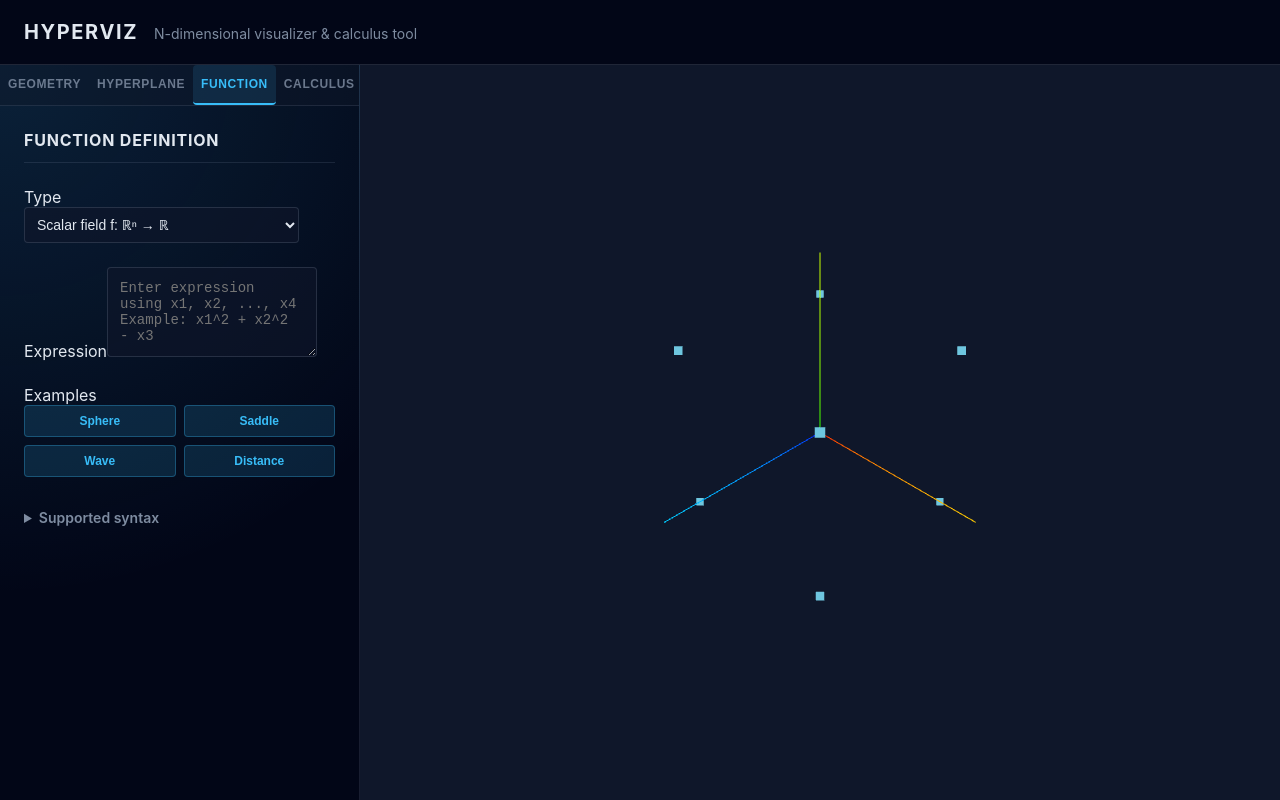
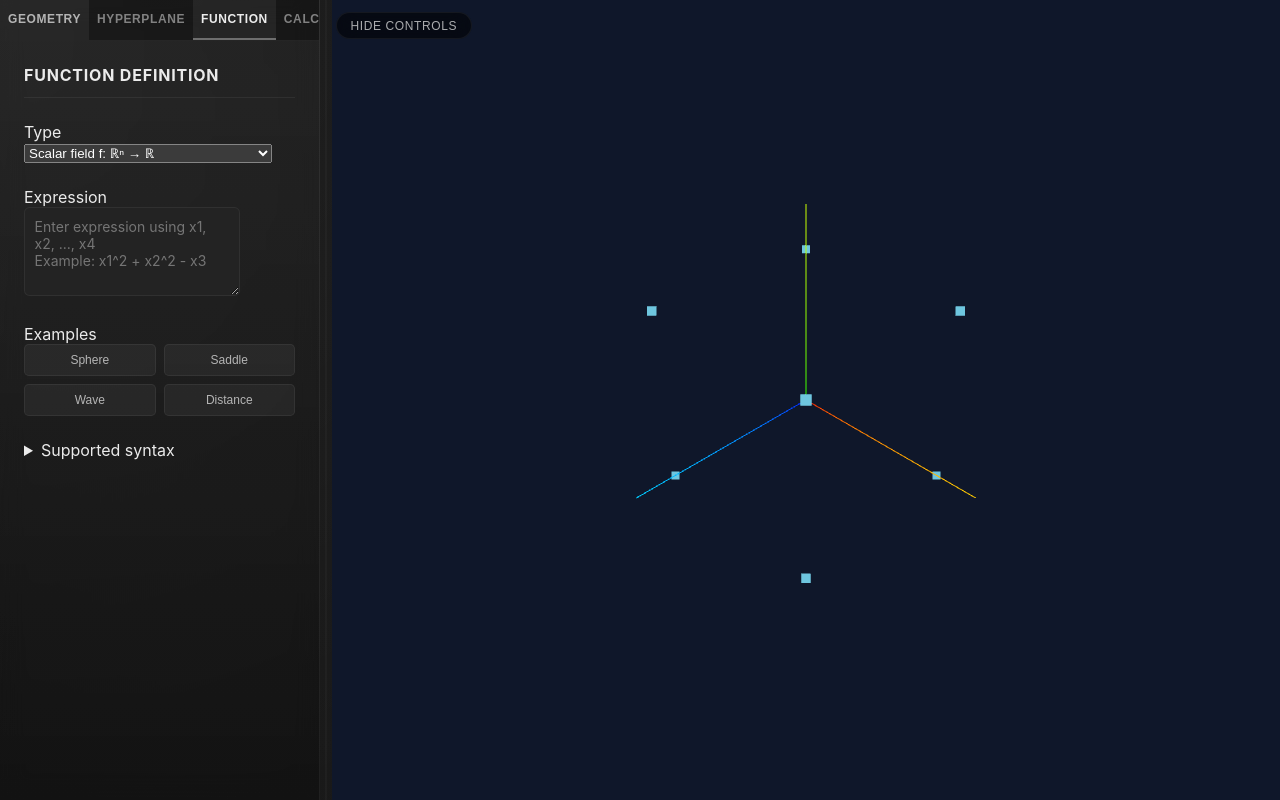
Before and after one commit to rexbrahh/n-dim_vis, a React (Vite) app in the folder ndvis-web/: page / in a window 1280 px wide. Both pictures are taken after a click on the button "FUNCTION". Built offline with nearby package versions, Linux system fonts and the light colour scheme.

Commit message:
ui: make control panel resizable and persistent

```diff
--- a/ndvis-web/src/ui/AppShell.tsx
+++ b/ndvis-web/src/ui/AppShell.tsx
@@ -1,4 +1,5 @@
-import { useState } from "react";
+import { useEffect, useRef, useState } from "react";
+import type { MouseEvent as ReactMouseEvent } from "react";
 import { ControlsPanel } from "@/ui/ControlsPanel";
 import { HyperplanePanel } from "@/ui/HyperplanePanel";
 import { FunctionPanel } from "@/ui/FunctionPanel";
@@ -11,6 +12,15 @@ type PanelTab = "geometry" | "hyperplane" | "function" | "calculus" | "export";
 
 export const AppShell = () => {
   const [activeTab, setActiveTab] = useState<PanelTab>("geometry");
+  const PANEL_WIDTH_KEY = "hyperviz-panel-width";
+  const PANEL_COLLAPSED_KEY = "hyperviz-panel-collapsed";
+
+  const [panelWidth, setPanelWidth] = useState<number>(320);
+  const [isResizing, setIsResizing] = useState<boolean>(false);
+  const [isCollapsed, setIsCollapsed] = useState<boolean>(false);
+
+  const startXRef = useRef(0);
+  const startWidthRef = useRef(panelWidth);
 
   const tabs: { id: PanelTab; label: string }[] = [
     { id: "geometry", label: "Geometry" },
@@ -20,22 +30,98 @@ export const AppShell = () => {
     { id: "export", label: "Export" },
   ];
 
+  useEffect(() => {
+    if (typeof window === 'undefined') {
+      return;
+    }
+
+    const storedWidth = window.localStorage.getItem(PANEL_WIDTH_KEY);
+    const storedCollapsed = window.localStorage.getItem(PANEL_COLLAPSED_KEY);
+
+    if (storedWidth) {
+      const parsed = parseInt(storedWidth, 10);
+      if (!Number.isNaN(parsed)) {
+        setPanelWidth(Math.min(520, Math.max(240, parsed)));
+      }
+    }
+
+    if (storedCollapsed === 'true') {
+      setIsCollapsed(true);
+    }
+  }, []);
+
+  useEffect(() => {
+    if (typeof window === 'undefined' || isResizing) {
+      return;
+    }
+
+    window.localStorage.setItem(PANEL_WIDTH_KEY, String(Math.round(panelWidth)));
+  }, [panelWidth, isResizing]);
+
+  useEffect(() => {
+    if (typeof window === 'undefined') {
+      return;
+    }
+
+    window.localStorage.setItem(PANEL_COLLAPSED_KEY, isCollapsed ? 'true' : 'false');
+  }, [isCollapsed]);
+
+  useEffect(() => {
+    if (!isResizing) {
+      return;
+    }
+
+    const handleMouseMove = (event: MouseEvent) => {
+      const delta = event.clientX - startXRef.current;
+      const nextWidth = Math.min(520, Math.max(240, startWidthRef.current + delta));
+      setPanelWidth(nextWidth);
+    };
+
+    const handleMouseUp = () => {
+      setIsResizing(false);
+    };
+
+    window.addEventListener("mousemove", handleMouseMove);
+    window.addEventListener("mouseup", handleMouseUp);
+
+    return () => {
+      window.removeEventListener("mousemove", handleMouseMove);
+      window.removeEventListener("mouseup", handleMouseUp);
+    };
+  }, [isResizing]);
+
+  const handleResizeStart = (event: ReactMouseEvent<HTMLDivElement>) => {
+    event.preventDefault();
+    if (isCollapsed) {
+      return;
+    }
+    startXRef.current = event.clientX;
+    startWidthRef.current = panelWidth;
+    setIsResizing(true);
+  };
+
+  const toggleCollapsed = () => {
+    setIsCollapsed((prev) => !prev);
+  };
+
+  const panelColumns = isCollapsed ? "0px 0px 1fr" : `${Math.round(panelWidth)}px 12px 1fr`;
+  const toggleOffset = isCollapsed ? 16 : Math.round(panelWidth) + 16;
+
   return (
     <div className="app-shell">
-      <header className="app-shell__header">
-        <h1>HyperViz</h1>
-        <span className="app-shell__subtitle">
-          N-dimensional visualizer & calculus tool
-        </span>
-      </header>
-      <main className="app-shell__main">
-        <div className="panel-container">
+      <main className="app-shell__main" style={{ gridTemplateColumns: panelColumns }}>
+        <div
+          className={`panel-container${isCollapsed ? " panel-container--collapsed" : ""}`}
+          style={{ width: isCollapsed ? 0 : panelWidth }}
+          aria-hidden={isCollapsed}
+        >
           <nav className="panel-tabs">
             {tabs.map((tab) => (
               <button
                 key={tab.id}
                 className={`panel-tab ${activeTab === tab.id ? "active" : ""}`}
                 onClick={() => setActiveTab(tab.id)}
+                tabIndex={isCollapsed ? -1 : 0}
               >
                 {tab.label}
               </button>
@@ -49,7 +135,23 @@ export const AppShell = () => {
             {activeTab === "export" && <ExportPanel />}
           </div>
         </div>
+        <div
+          className={`panel-resizer${isCollapsed ? " panel-resizer--hidden" : ""}${isResizing ? " panel-resizer--active" : ""}`}
+          onMouseDown={handleResizeStart}
+          role="separator"
+          aria-orientation="vertical"
+          aria-hidden={isCollapsed}
+        />
         <SceneViewport />
+        <button
+          type="button"
+          className={`panel-toggle ${isCollapsed ? "collapsed" : ""}`}
+          onClick={toggleCollapsed}
+          aria-expanded={!isCollapsed}
+          style={{ left: `${toggleOffset}px` }}
+        >
+          {isCollapsed ? "Show controls" : "Hide controls"}
+        </button>
       </main>
     </div>
   );
--- a/ndvis-web/src/ui/layout.css
+++ b/ndvis-web/src/ui/layout.css
@@ -1,83 +1,146 @@
 :root {
   color-scheme: dark;
   font-family: "Inter", system-ui, -apple-system, BlinkMacSystemFont, "Segoe UI", sans-serif;
-  background-color: #020617;
-  color: #e2e8f0;
+  --bg-900: #0f0f0f;
+  --bg-850: #151515;
+  --bg-800: #1c1c1c;
+  --bg-750: #232323;
+  --bg-700: #2c2c2c;
+  --contrast-soft: rgba(255, 255, 255, 0.06);
+  --contrast-mid: rgba(255, 255, 255, 0.12);
+  --contrast-strong: rgba(255, 255, 255, 0.2);
+  --text-primary: rgba(247, 247, 247, 0.95);
+  --text-secondary: rgba(247, 247, 247, 0.68);
+  --text-muted: rgba(247, 247, 247, 0.48);
+  --focus-ring: rgba(247, 247, 247, 0.35);
 }
 
 body {
   margin: 0;
+  background: var(--bg-900);
+  color: var(--text-primary);
 }
 
 .app-shell {
   display: grid;
-  grid-template-rows: auto 1fr;
+  grid-template-rows: 1fr;
   min-height: 100vh;
-}
-
-.app-shell__header {
-  display: flex;
-  align-items: baseline;
-  gap: 1rem;
-  padding: 1.25rem 1.5rem;
-  border-bottom: 1px solid rgba(148, 163, 184, 0.2);
-}
-
-.app-shell__header h1 {
-  margin: 0;
-  font-size: 1.25rem;
-  letter-spacing: 0.08em;
-  text-transform: uppercase;
-}
-
-.app-shell__subtitle {
-  font-size: 0.875rem;
-  color: rgba(148, 163, 184, 0.85);
+  background: radial-gradient(circle at top left, rgba(255, 255, 255, 0.08), transparent 60%),
+    linear-gradient(160deg, var(--bg-900), var(--bg-800));
+  position: relative;
 }
 
 .app-shell__main {
+  position: relative;
   display: grid;
-  grid-template-columns: 360px 1fr;
+  grid-template-columns: 320px 12px 1fr;
   min-height: 0;
 }
 
 .panel-container {
   display: flex;
   flex-direction: column;
-  border-right: 1px solid rgba(148, 163, 184, 0.15);
-  background: radial-gradient(circle at top left, rgba(56, 189, 248, 0.15), transparent 65%);
+  border-right: 1px solid var(--contrast-soft);
+  background: linear-gradient(180deg, rgba(255, 255, 255, 0.03), rgba(0, 0, 0, 0.25));
+  backdrop-filter: blur(12px);
+  overflow: hidden;
+  min-width: 0;
+}
+
+.panel-container--collapsed {
+  width: 0 !important;
+  border-right: none;
+}
+
+.panel-container--collapsed .panel-tabs,
+.panel-container--collapsed .panel-content {
+  visibility: hidden;
+  pointer-events: none;
+}
+
+.panel-resizer {
+  position: relative;
+  width: 100%;
+  cursor: col-resize;
+  background: transparent;
+}
+
+.panel-resizer::after {
+  content: "";
+  position: absolute;
+  top: 0;
+  bottom: 0;
+  left: 50%;
+  width: 1px;
+  background: var(--contrast-soft);
+  transform: translateX(-50%);
+  transition: background 0.2s ease;
+}
+
+.panel-resizer:hover::after,
+.panel-resizer--active::after {
+  background: var(--contrast-mid);
+}
+
+.panel-resizer--hidden {
+  cursor: default;
+  pointer-events: none;
+  width: 0;
+}
+
+.panel-toggle {
+  position: absolute;
+  top: 12px;
+  padding: 0.35rem 0.85rem;
+  border-radius: 999px;
+  background: rgba(0, 0, 0, 0.55);
+  color: var(--text-secondary);
+  border: 1px solid var(--contrast-soft);
+  backdrop-filter: blur(10px);
+  cursor: pointer;
+  font-size: 0.75rem;
+  letter-spacing: 0.05em;
+  text-transform: uppercase;
+  transition: color 0.2s ease, border 0.2s ease, background 0.2s ease;
+  z-index: 6;
+}
+
+.panel-toggle:hover {
+  color: var(--text-primary);
+  border-color: var(--contrast-mid);
+  background: rgba(0, 0, 0, 0.7);
 }
 
 .panel-tabs {
   display: flex;
-  border-bottom: 1px solid rgba(148, 163, 184, 0.15);
-  background: rgba(15, 23, 42, 0.4);
+  border-bottom: 1px solid var(--contrast-soft);
+  background: rgba(0, 0, 0, 0.35);
 }
 
 .panel-tab {
   flex: 1;
   padding: 0.75rem 0.5rem;
+  border: none;
   background: transparent;
-  border: none;
-  color: rgba(148, 163, 184, 0.7);
+  color: var(--text-muted);
   font-size: 0.75rem;
+  font-weight: 600;
   text-transform: uppercase;
   letter-spacing: 0.05em;
-  font-weight: 600;
   cursor: pointer;
-  transition: all 0.2s ease;
+  transition: background 0.2s ease, color 0.2s ease;
   border-bottom: 2px solid transparent;
 }
 
 .panel-tab:hover {
-  color: rgba(148, 163, 184, 1);
-  background: rgba(56, 189, 248, 0.08);
+  color: var(--text-secondary);
+  background: var(--contrast-soft);
 }
 
 .panel-tab.active {
-  color: #38bdf8;
-  border-bottom-color: #38bdf8;
-  background: rgba(56, 189, 248, 0.12);
+  color: var(--text-primary);
+  border-bottom-color: var(--focus-ring);
+  background: var(--contrast-soft);
 }
 
 .panel-content {
@@ -95,7 +158,8 @@ body {
   flex-direction: column;
   gap: 1.5rem;
   padding: 1.5rem;
-  height: 100%;
+  background: transparent;
+  color: var(--text-primary);
 }
 
 .controls-panel section {
@@ -107,10 +171,11 @@ body {
 .controls-panel label {
   font-weight: 600;
   font-size: 0.875rem;
+  color: var(--text-secondary);
 }
 
 .controls-panel input[type="range"] {
-  accent-color: #38bdf8;
+  accent-color: rgba(255, 255, 255, 0.7);
 }
 
 .controls-panel__radio {
@@ -120,11 +185,13 @@ body {
   text-transform: uppercase;
   font-size: 0.75rem;
   letter-spacing: 0.05em;
+  color: var(--text-muted);
 }
 
 .scene-viewport {
   position: relative;
   min-height: 0;
+  background: var(--bg-900);
 }
 
 .scene-viewport canvas {
@@ -148,25 +215,28 @@ body {
   font-size: 0.875rem;
   font-weight: 500;
   backdrop-filter: blur(8px);
+  background: rgba(0, 0, 0, 0.35);
+  border: 1px solid var(--contrast-soft);
+  color: var(--text-secondary);
 }
 
 .compute-status.computing {
-  background: rgba(56, 189, 248, 0.15);
-  border: 1px solid rgba(56, 189, 248, 0.4);
-  color: #38bdf8;
+  background: rgba(255, 255, 255, 0.08);
+  border-color: var(--contrast-mid);
+  color: var(--text-primary);
 }
 
 .compute-status.error {
-  background: rgba(239, 68, 68, 0.15);
-  border: 1px solid rgba(239, 68, 68, 0.4);
-  color: #ef4444;
+  background: rgba(0, 0, 0, 0.45);
+  border-color: var(--contrast-mid);
+  color: var(--text-primary);
 }
 
 .spinner {
   width: 1rem;
   height: 1rem;
-  border: 2px solid rgba(56, 189, 248, 0.3);
-  border-top-color: #38bdf8;
+  border: 2px solid rgba(255, 255, 255, 0.18);
+  border-top-color: rgba(255, 255, 255, 0.6);
   border-radius: 50%;
   animation: spin 0.8s linear infinite;
 }
@@ -177,12 +247,11 @@ body {
   }
 }
 
-
 .controls-panel__section-header {
   font-size: 0.75rem;
   letter-spacing: 0.08em;
   text-transform: uppercase;
-  color: rgba(148, 163, 184, 0.7);
+  color: var(--text-muted);
   margin-bottom: 0.5rem;
 }
 
@@ -198,32 +267,30 @@ body {
 .controls-panel__eigenvalues li {
   display: grid;
   grid-template-columns: auto auto auto;
-  gap: 0.5rem;
-  align-items: center;
-  font-family: "JetBrains Mono", "SFMono-Regular", Menlo, monospace;
+  gap: 0.75rem;
+  font-family: "JetBrains Mono", monospace;
   font-size: 0.75rem;
-  padding: 0.4rem 0.5rem;
-  border: 1px solid rgba(148, 163, 184, 0.12);
-  border-radius: 0.4rem;
-  background: rgba(15, 23, 42, 0.35);
+  color: var(--text-secondary);
 }
 
-.controls-panel__eigenvalues li span:nth-child(2) {
-  color: rgba(94, 234, 212, 0.9);
+.controls-panel__basis {
+  display: grid;
+  grid-template-columns: repeat(3, 1fr);
+  gap: 0.5rem;
 }
 
-.controls-panel__eigenvalues li span:nth-child(3) {
-  color: rgba(251, 191, 36, 0.9);
-  text-align: right;
+.controls-panel__basis span {
+  font-family: "JetBrains Mono", monospace;
+  font-size: 0.75rem;
+  color: var(--text-muted);
 }
 
-/* Common panel styles */
 .panel-header {
   display: flex;
   justify-content: space-between;
   align-items: center;
   padding-bottom: 0.75rem;
-  border-bottom: 1px solid rgba(148, 163, 184, 0.15);
+  border-bottom: 1px solid var(--contrast-soft);
 }
 
 .panel-header h2 {
@@ -232,16 +299,16 @@ body {
   font-weight: 700;
   text-transform: uppercase;
   letter-spacing: 0.05em;
+  color: var(--text-primary);
 }
 
 .panel-description {
   font-size: 0.8rem;
-  color: rgba(148, 163, 184, 0.75);
+  color: var(--text-muted);
   margin: 0;
   font-family: "JetBrains Mono", monospace;
 }
 
-/* Hyperplane Panel */
 .coefficient-grid {
   display: flex;
   flex-direction: column;
@@ -258,78 +325,83 @@ body {
 .coefficient-input span {
   font-family: "JetBrains Mono", monospace;
   font-size: 0.75rem;
-  color: rgba(148, 163, 184, 0.7);
+  color: var(--text-muted);
 }
 
-.coefficient-input input {
-  padding: 0.4rem;
-  background: rgba(15, 23, 42, 0.6);
-  border: 1px solid rgba(148, 163, 184, 0.2);
-  border-radius: 0.25rem;
-  color: #e2e8f0;
+.coefficient-input input,
+.function-panel textarea,
+.level-set-input input,
+.probe-coordinate input,
+.resolution-presets button,
+.resolution-custom input,
+.animation-controls input,
+.animation-controls select,
+.export-panel textarea {
+  padding: 0.6rem;
+  background: var(--bg-750);
+  border: 1px solid var(--contrast-soft);
+  border-radius: 0.35rem;
+  color: var(--text-primary);
   font-size: 0.875rem;
+  font-family: inherit;
+  transition: border 0.2s ease, box-shadow 0.2s ease;
 }
 
-.offset-control {
+.coefficient-input input:focus,
+.function-panel textarea:focus,
+.level-set-input input:focus,
+.probe-coordinate input:focus,
+.resolution-custom input:focus,
+.animation-controls input:focus,
+.animation-controls select:focus {
+  outline: none;
+  border-color: var(--focus-ring);
+  box-shadow: 0 0 0 2px rgba(255, 255, 255, 0.08);
+}
+
+.level-set-controls {
+  padding-left: 1.5rem;
   display: flex;
   flex-direction: column;
   gap: 0.5rem;
 }
 
-.color-picker {
+.level-set-list {
+  list-style: none;
+  margin: 0;
+  padding: 0;
   display: flex;
   flex-direction: column;
-  gap: 0.5rem;
+  gap: 0.4rem;
 }
 
-.color-channels {
+.level-set-list li {
   display: flex;
-  flex-direction: column;
-  gap: 0.5rem;
+  justify-content: space-between;
+  align-items: center;
+  padding: 0.5rem 0.6rem;
+  background: var(--bg-750);
+  border: 1px solid var(--contrast-soft);
+  border-radius: 0.3rem;
+  font-size: 0.75rem;
+  font-family: "JetBrains Mono", monospace;
+  color: var(--text-secondary);
 }
 
-.color-channel {
-  display: grid;
-  grid-template-columns: 1rem 1fr 3rem;
-  gap: 0.5rem;
-  align-items: center;
+.level-set-list button {
+  background: transparent;
+  border: none;
+  color: var(--text-muted);
+  cursor: pointer;
+  font-size: 1.1rem;
+  line-height: 1;
+  width: 1.5rem;
+  height: 1.5rem;
+  transition: color 0.2s ease;
 }
 
-.color-channel span {
-  font-size: 0.75rem;
-  font-family: "JetBrains Mono", monospace;
-}
-
-/* Function Panel */
-.function-panel textarea {
-  padding: 0.75rem;
-  background: rgba(15, 23, 42, 0.6);
-  border: 1px solid rgba(148, 163, 184, 0.2);
-  border-radius: 0.25rem;
-  color: #e2e8f0;
-  font-family: "JetBrains Mono", monospace;
-  font-size: 0.875rem;
-  resize: vertical;
-}
-
-.function-panel textarea.error {
-  border-color: rgba(239, 68, 68, 0.6);
-}
-
-.validation-error {
-  font-size: 0.75rem;
-  color: #ef4444;
-  padding: 0.5rem;
-  background: rgba(239, 68, 68, 0.1);
-  border-radius: 0.25rem;
-}
-
-.validation-success {
-  font-size: 0.75rem;
-  color: #10b981;
-  padding: 0.5rem;
-  background: rgba(16, 185, 129, 0.1);
-  border-radius: 0.25rem;
+.level-set-list button:hover {
+  color: var(--text-secondary);
 }
 
 .example-buttons {
@@ -340,33 +412,53 @@ body {
 
 .example-button {
   padding: 0.5rem;
-  background: rgba(56, 189, 248, 0.15);
-  border: 1px solid rgba(56, 189, 248, 0.3);
-  border-radius: 0.25rem;
-  color: #38bdf8;
+  background: rgba(255, 255, 255, 0.05);
+  border: 1px solid var(--contrast-soft);
+  border-radius: 0.3rem;
+  color: var(--text-secondary);
   font-size: 0.75rem;
   cursor: pointer;
-  transition: all 0.2s ease;
+  transition: background 0.2s ease, border 0.2s ease, color 0.2s ease;
 }
 
 .example-button:hover {
-  background: rgba(56, 189, 248, 0.25);
+  background: rgba(255, 255, 255, 0.08);
+  border-color: var(--contrast-mid);
+  color: var(--text-primary);
 }
 
-.syntax-help {
+.validation-error,
+.validation-success,
+.export-warning {
   font-size: 0.75rem;
-  color: rgba(148, 163, 184, 0.75);
-  padding-left: 1.25rem;
-  margin: 0.5rem 0;
+  padding: 0.5rem;
+  border-radius: 0.3rem;
+  border: 1px solid var(--contrast-soft);
+  background: rgba(255, 255, 255, 0.06);
+  color: var(--text-secondary);
 }
 
-/* Calculus Panel */
+.example-button:focus-visible,
+.panel-tab:focus-visible,
+.level-set-list button:focus-visible,
+.export-button:focus-visible,
+.resolution-presets button:focus-visible,
+.controls-panel input[type="range"]:focus-visible {
+  outline: none;
+  box-shadow: 0 0 0 2px rgba(255, 255, 255, 0.16);
+}
+
 .checkbox-label {
   display: flex;
   align-items: center;
   gap: 0.5rem;
   font-size: 0.875rem;
   cursor: pointer;
+  color: var(--text-secondary);
+}
+
+.checkbox-label input[type="checkbox"] {
+  accent-color: rgba(255, 255, 255, 0.7);
 }
 
 .nested-control {
@@ -375,52 +467,7 @@ body {
   align-items: center;
   gap: 0.5rem;
   font-size: 0.8rem;
-}
-
-.level-set-controls {
-  padding-left: 1.5rem;
-  display: flex;
-  flex-direction: column;
-  gap: 0.5rem;
-}
-
-.level-set-input {
-  display: grid;
-  grid-template-columns: 1fr auto;
-  gap: 0.5rem;
-}
-
-.level-set-list {
-  list-style: none;
-  padding: 0;
-  margin: 0;
-  display: flex;
-  flex-direction: column;
-  gap: 0.25rem;
-}
-
-.level-set-list li {
-  display: flex;
-  justify-content: space-between;
-  align-items: center;
-  padding: 0.4rem 0.5rem;
-  background: rgba(15, 23, 42, 0.4);
-  border: 1px solid rgba(148, 163, 184, 0.15);
-  border-radius: 0.25rem;
-  font-size: 0.75rem;
-  font-family: "JetBrains Mono", monospace;
-}
-
-.level-set-list button {
-  background: transparent;
-  border: none;
-  color: #ef4444;
-  cursor: pointer;
-  font-size: 1.25rem;
-  line-height: 1;
-  padding: 0;
-  width: 1.5rem;
-  height: 1.5rem;
+  color: var(--text-muted);
 }
 
 .probe-point-grid {
@@ -435,187 +482,110 @@ body {
   gap: 0.25rem;
   align-items: center;
   font-size: 0.8rem;
-}
-
-.probe-coordinate span {
-  font-family: "JetBrains Mono", monospace;
-  color: rgba(148, 163, 184, 0.7);
-}
-
-/* Export Panel */
-.resolution-presets {
-  display: flex;
-  flex-direction: column;
-  gap: 0.5rem;
+  color: var(--text-muted);
 }
 
 .resolution-presets button {
-  padding: 0.5rem;
-  background: rgba(15, 23, 42, 0.4);
-  border: 1px solid rgba(148, 163, 184, 0.2);
-  border-radius: 0.25rem;
-  color: #e2e8f0;
-  font-size: 0.75rem;
-  cursor: pointer;
-  transition: all 0.2s ease;
   text-align: left;
+  background: rgba(255, 255, 255, 0.04);
+  color: var(--text-secondary);
 }
 
 .resolution-presets button:hover {
-  background: rgba(56, 189, 248, 0.15);
-  border-color: rgba(56, 189, 248, 0.4);
+  background: rgba(255, 255, 255, 0.08);
+  border-color: var(--contrast-mid);
+  color: var(--text-primary);
 }
 
 .resolution-presets button.active {
-  background: rgba(56, 189, 248, 0.2);
-  border-color: #38bdf8;
-  color: #38bdf8;
-}
-
-.resolution-custom {
-  display: grid;
-  grid-template-columns: 1fr auto 1fr;
-  gap: 0.5rem;
-  align-items: center;
-}
-
-.animation-controls {
-  display: flex;
-  flex-direction: column;
-  gap: 0.5rem;
+  background: rgba(255, 255, 255, 0.12);
+  border-color: var(--contrast-mid);
+  color: var(--text-primary);
 }
 
 .export-button {
   padding: 0.75rem;
-  background: linear-gradient(135deg, rgba(56, 189, 248, 0.2), rgba(59, 130, 246, 0.2));
-  border: 1px solid #38bdf8;
-  border-radius: 0.375rem;
-  color: #38bdf8;
+  background: linear-gradient(135deg, rgba(255, 255, 255, 0.1), rgba(255, 255, 255, 0.02));
+  border: 1px solid var(--contrast-mid);
+  border-radius: 0.4rem;
+  color: var(--text-primary);
   font-weight: 700;
   font-size: 0.875rem;
   text-transform: uppercase;
   letter-spacing: 0.05em;
   cursor: pointer;
-  transition: all 0.2s ease;
+  transition: transform 0.2s ease, background 0.2s ease;
 }
 
 .export-button:hover:not(:disabled) {
-  background: linear-gradient(135deg, rgba(56, 189, 248, 0.3), rgba(59, 130, 246, 0.3));
+  background: linear-gradient(135deg, rgba(255, 255, 255, 0.16), rgba(255, 255, 255, 0.05));
   transform: translateY(-1px);
 }
 
 .export-button:disabled {
-  opacity: 0.5;
+  opacity: 0.45;
   cursor: not-allowed;
 }
 
 .export-progress {
   height: 0.5rem;
-  background: rgba(15, 23, 42, 0.6);
-  border-radius: 0.25rem;
+  background: rgba(255, 255, 255, 0.05);
+  border-radius: 0.3rem;
   overflow: hidden;
 }
 
 .export-progress-bar {
   height: 100%;
-  background: linear-gradient(90deg, #38bdf8, #3b82f6);
+  background: linear-gradient(90deg, rgba(255, 255, 255, 0.65), rgba(255, 255, 255, 0.35));
   transition: width 0.3s ease;
-}
-
-.export-warning {
-  font-size: 0.75rem;
-  color: #fbbf24;
-  padding: 0.5rem;
-  background: rgba(251, 191, 36, 0.1);
-  border-radius: 0.25rem;
 }
 
 .export-help {
   font-size: 0.75rem;
-  color: rgba(148, 163, 184, 0.75);
+  color: var(--text-muted);
   padding-left: 1.25rem;
   margin: 0.5rem 0;
 }
 
-/* Common elements */
-button {
-  padding: 0.5rem 0.75rem;
-  background: rgba(56, 189, 248, 0.15);
-  border: 1px solid rgba(56, 189, 248, 0.3);
-  border-radius: 0.25rem;
-  color: #38bdf8;
-  font-size: 0.75rem;
-  font-weight: 600;
-  cursor: pointer;
-  transition: all 0.2s ease;
-}
-
-button:hover:not(:disabled) {
-  background: rgba(56, 189, 248, 0.25);
-}
-
-button:disabled {
-  opacity: 0.5;
-  cursor: not-allowed;
-}
-
-select {
-  padding: 0.5rem;
-  background: rgba(15, 23, 42, 0.6);
-  border: 1px solid rgba(148, 163, 184, 0.2);
-  border-radius: 0.25rem;
-  color: #e2e8f0;
-  font-size: 0.875rem;
-  cursor: pointer;
-}
-
-input[type="number"] {
-  padding: 0.5rem;
-  background: rgba(15, 23, 42, 0.6);
-  border: 1px solid rgba(148, 163, 184, 0.2);
-  border-radius: 0.25rem;
-  color: #e2e8f0;
-  font-size: 0.875rem;
-}
-
-input[type="checkbox"] {
-  accent-color: #38bdf8;
+.controls-panel__radio input[type="radio"],
+.checkbox-label input[type="checkbox"] {
   width: 1rem;
   height: 1rem;
 }
 
-.toggle-switch {
-  display: flex;
-  align-items: center;
-  gap: 0.5rem;
-  font-size: 0.75rem;
-  cursor: pointer;
+.controls-panel input[type="number"],
+.level-set-input input,
+.probe-coordinate input,
+.resolution-custom input,
+.animation-controls input,
+.animation-controls select {
+  background: var(--bg-750);
+  color: var(--text-primary);
+  border: 1px solid var(--contrast-soft);
+  border-radius: 0.3rem;
+  padding: 0.45rem 0.5rem;
 }
 
-.status-badge {
-  padding: 0.25rem 0.5rem;
-  background: rgba(251, 191, 36, 0.15);
-  border: 1px solid rgba(251, 191, 36, 0.3);
-  border-radius: 0.25rem;
-  color: #fbbf24;
-  font-size: 0.65rem;
-  font-weight: 600;
-  text-transform: uppercase;
-  letter-spacing: 0.05em;
+.syntax-help {
+  font-size: 0.75rem;
+  color: var(--text-muted);
+  padding-left: 1.25rem;
+  margin: 0.5rem 0;
 }
 
-details {
-  font-size: 0.875rem;
+.example-button:disabled,
+.resolution-presets button:disabled {
+  opacity: 0.45;
+  cursor: not-allowed;
 }
 
-summary {
-  cursor: pointer;
-  user-select: none;
-  color: rgba(148, 163, 184, 0.85);
-  font-weight: 600;
-  padding: 0.5rem 0;
+.section-divider {
+  height: 1px;
+  background: var(--contrast-soft);
+  margin: 0.5rem 0;
 }
 
-summary:hover {
-  color: #38bdf8;
+.panel-grid {
+  display: grid;
+  gap: 1rem;
 }
```
